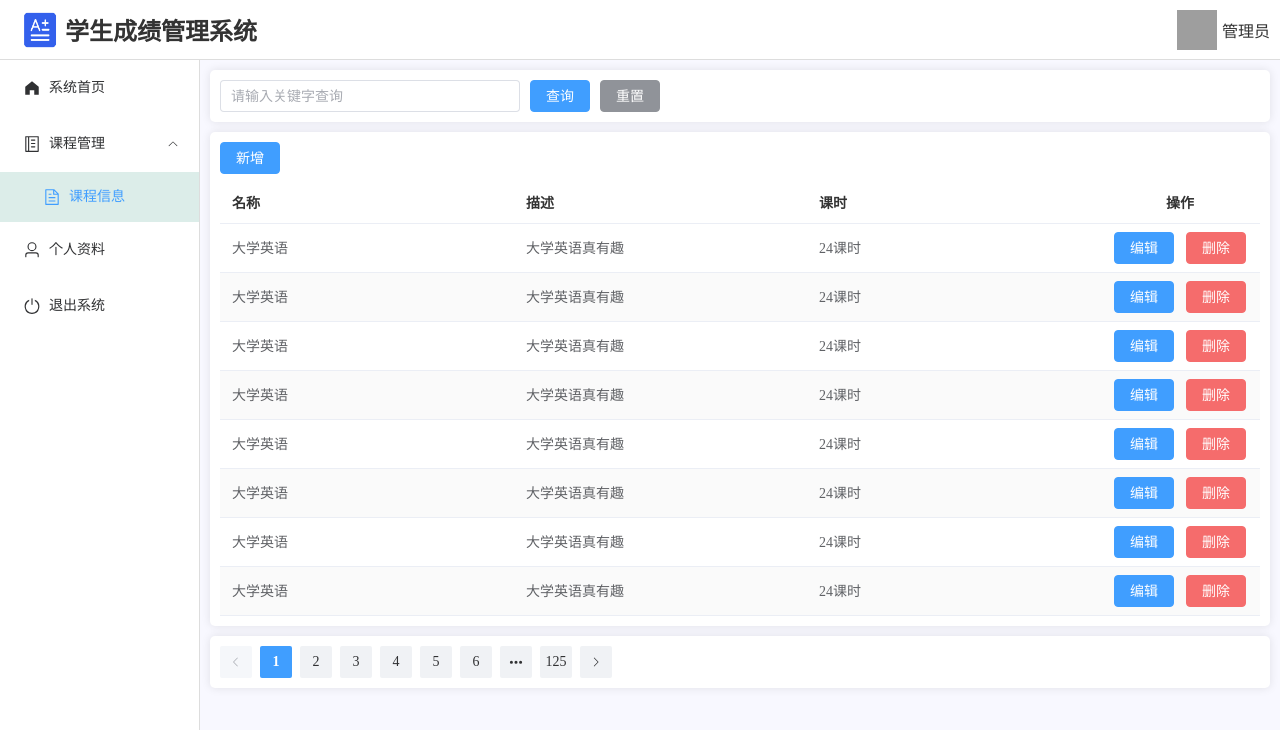
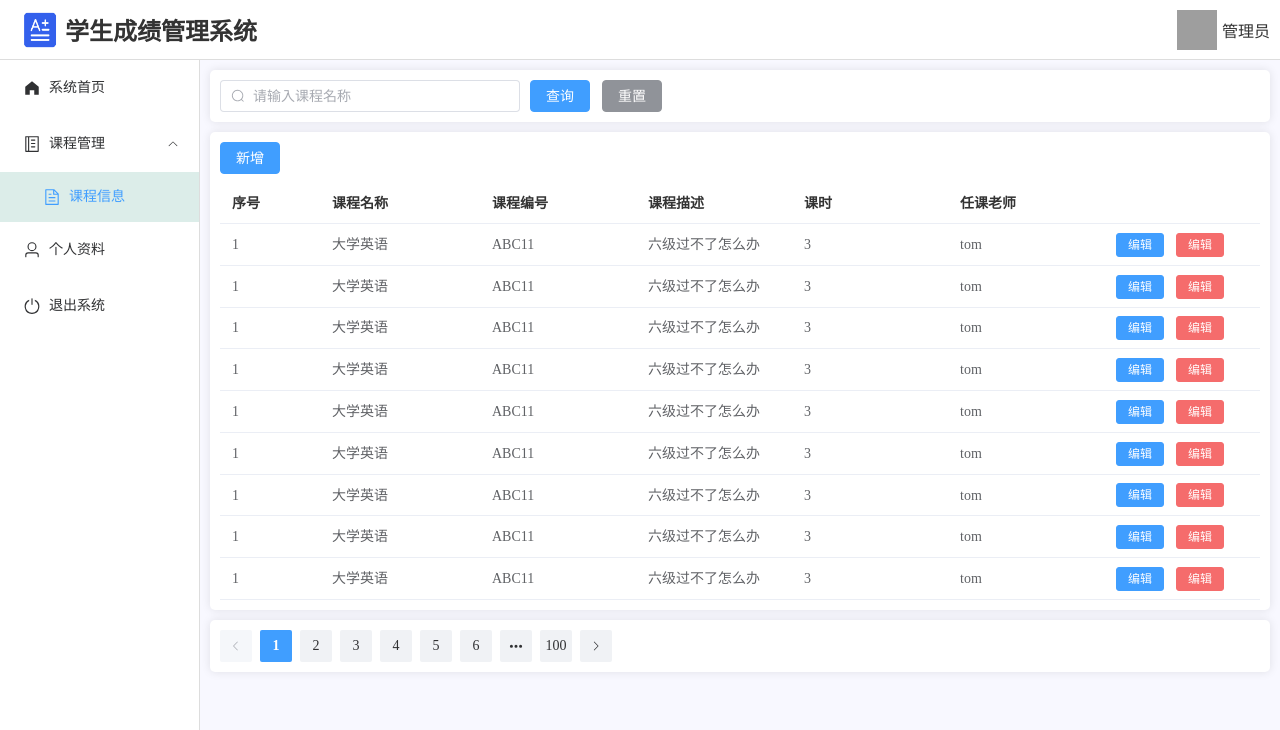
Before and after one commit to 1-on/vueproject_frontend, a Vue app: page /course in a window 1280 px wide. Shown: the top 730 px of the page. Built offline with nearby package versions, Linux system fonts and the light colour scheme; grey boxes are pictures that could not be loaded.

Commit message:
课程信息页面

```diff
--- a/src/views/manager/Course.vue
+++ b/src/views/manager/Course.vue
@@ -1,91 +1,60 @@
 <template>
   <div>
-
-    <div class="card" style="margin-bottom: 10px;">
-      <el-input style="width: 300px; margin-right: 10px" placeholder="请输入关键字查询"></el-input>
-      <el-button type="primary">查询</el-button>
-      <el-button type="info" style="margin: 0 10px">重置</el-button>
+    <div class="card" style="margin-bottom: 10px">
+      <el-input style="width: 300px;" v-model="data.name" class="w-50 m-2" placeholder="请输入课程名称"
+                :prefix-icon="Search"/>
+      <el-button style="margin-left: 10px" type="primary">查询</el-button>
+      <el-button type="info">重置</el-button>
     </div>
 
     <div class="card" style="margin-bottom: 10px">
       <div style="margin-bottom: 10px">
-        <el-button type="primary" @click="handleAdd">新增</el-button>
+        <el-button type="primary">新增</el-button>
       </div>
-      <el-table stripe :data="data.tableData">
-        <el-table-column label="名称" prop="name"></el-table-column>
-        <el-table-column label="描述" prop="descr"></el-table-column>
-        <el-table-column label="课时" prop="times"></el-table-column>
-        <el-table-column label="操作" align="center" width="160">
-          <template v-slot="scope">
-            <el-button type="primary" @click="handleEdit">编辑</el-button>
-            <el-button type="danger" @click="handleDelete">删除</el-button>
-          </template>
-        </el-table-column>
-      </el-table>
+
+      <div>
+        <el-table :data="data.tableData" style="width: 100%">
+          <el-table-column prop="id" label="序号" width="100"/>
+          <el-table-column prop="name" label="课程名称"/>
+          <el-table-column prop="no" label="课程编号"/>
+          <el-table-column prop="descr" label="课程描述"/>
+          <el-table-column prop="times" label="课时"/>
+          <el-table-column prop="teacher" label="任课老师"/>
+          <el-table-column>
+            <template #default="scope">
+              <el-button size="small" type="primary">编辑</el-button>
+              <el-button size="small" type="danger">编辑</el-button>
+            </template>
+          </el-table-column>
+        </el-table>
+      </div>
     </div>
 
     <div class="card">
-      <el-pagination background layout="prev, pager, next" :page-size="8" v-model:current-page="data.pageNum" :total="1000"/>
+      <el-pagination background layout="prev, pager, next" :total="1000"/>
     </div>
-
-    <el-dialog title="信息" width="40%" v-model="data.formVisible" :close-on-click-modal="false" destroy-on-close>
-      <el-form :model="data.form" label-width="100px" style="padding-right: 50px">
-        <el-form-item label="名称" prop="name">
-          <el-input v-model="data.form.name" autocomplete="off" />
-        </el-form-item>
-        <el-form-item label="描述" prop="descr">
-          <el-input v-model="data.form.descr" autocomplete="off" />
-        </el-form-item>
-      </el-form>
-      <template #footer>
-      <span class="dialog-footer">
-        <el-button @click="data.formVisible = false">取 消</el-button>
-        <el-button type="primary" @click="data.formVisible = false">保 存</el-button>
-      </span>
-      </template>
-    </el-dialog>
 
   </div>
 </template>
 
 <script setup>
-import request from "@/utils/request";
+
 import {reactive} from "vue";
-import {ElMessageBox} from "element-plus";
-
-request.get('/').then(res => {
-  console.log(res)
-})
+import {Search} from "@element-plus/icons-vue";
 
 const data = reactive({
-  pageNum: 1,
-  formVisible: false,
-  form: {},
+  name: '',
   tableData: [
-    {name: '大学英语', descr: '大学英语真有趣', times: '24课时'},
-    {name: '大学英语', descr: '大学英语真有趣', times: '24课时'},
-    {name: '大学英语', descr: '大学英语真有趣', times: '24课时'},
-    {name: '大学英语', descr: '大学英语真有趣', times: '24课时'},
-    {name: '大学英语', descr: '大学英语真有趣', times: '24课时'},
-    {name: '大学英语', descr: '大学英语真有趣', times: '24课时'},
-    {name: '大学英语', descr: '大学英语真有趣', times: '24课时'},
-    {name: '大学英语', descr: '大学英语真有趣', times: '24课时'},
+    {id: '1', name: "大学英语", no: "ABC11",descr: '六级过不了怎么办',times:3,teacher:"tom"},
+    {id: '1', name: "大学英语", no: "ABC11",descr: '六级过不了怎么办',times:3,teacher:"tom"},
+    {id: '1', name: "大学英语", no: "ABC11",descr: '六级过不了怎么办',times:3,teacher:"tom"},
+    {id: '1', name: "大学英语", no: "ABC11",descr: '六级过不了怎么办',times:3,teacher:"tom"},
+    {id: '1', name: "大学英语", no: "ABC11",descr: '六级过不了怎么办',times:3,teacher:"tom"},
+    {id: '1', name: "大学英语", no: "ABC11",descr: '六级过不了怎么办',times:3,teacher:"tom"},
+    {id: '1', name: "大学英语", no: "ABC11",descr: '六级过不了怎么办',times:3,teacher:"tom"},
+    {id: '1', name: "大学英语", no: "ABC11",descr: '六级过不了怎么办',times:3,teacher:"tom"},
+    {id: '1', name: "大学英语", no: "ABC11",descr: '六级过不了怎么办',times:3,teacher:"tom"},
+
   ]
 })
-
-const handleAdd = () => {
-  data.form = {}
-  data.formVisible = true
-}
-const handleEdit = (row) => {
-  let form = JSON.parse(JSON.stringify(row))
-  data.formVisible = true
-}
-const handleDelete = (id) => {
-  ElMessageBox.confirm('删除后数据无法恢复，您确定删除吗?', '删除确认', { type: 'warning' }).then(res => {
-    console.log('删除')
-  }).catch(err => {
-    console.error(err)
-  })
-}
 </script>
```
